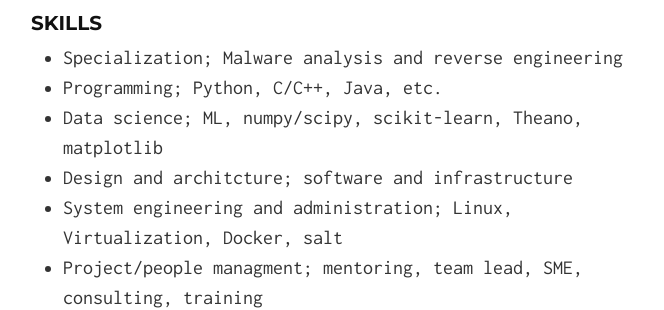
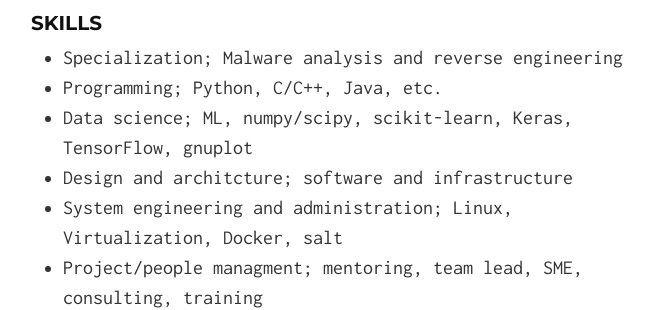
Before and after one commit to alrawi/alrawi.github.io, a Jekyll site: the page built from index.md, in a window 1280 px wide and 900 px high, scrolled down 454 px. Shown: the part 153-463 px from the top of the window, without its empty margins (307-971 px from the left). Built offline with Jekyll 4.4.1, drawn with Linux system fonts in a browser that asks for light colours; our own code applies the rules of GitHub Pages for plain Markdown files.

Commit message:
added resume

```diff
--- a/index.md
+++ b/index.md
@@ -8,7 +8,7 @@ Omar Alrawi is pursuing a PhD in ECE at Georgia Tech. He has a CS and Math BS de
 ### SKILLS
 - Specialization; Malware analysis and reverse engineering
 - Programming; Python, C/C++, Java, etc.
-- Data science; ML, numpy/scipy, scikit-learn, Theano, matplotlib
+- Data science; ML, numpy/scipy, scikit-learn, Keras, TensorFlow, gnuplot
 - Design and architcture; software and infrastructure
 - System engineering and administration; Linux, Virtualization, Docker, salt
 - Project/people managment; mentoring, team lead, SME, consulting, training
```
